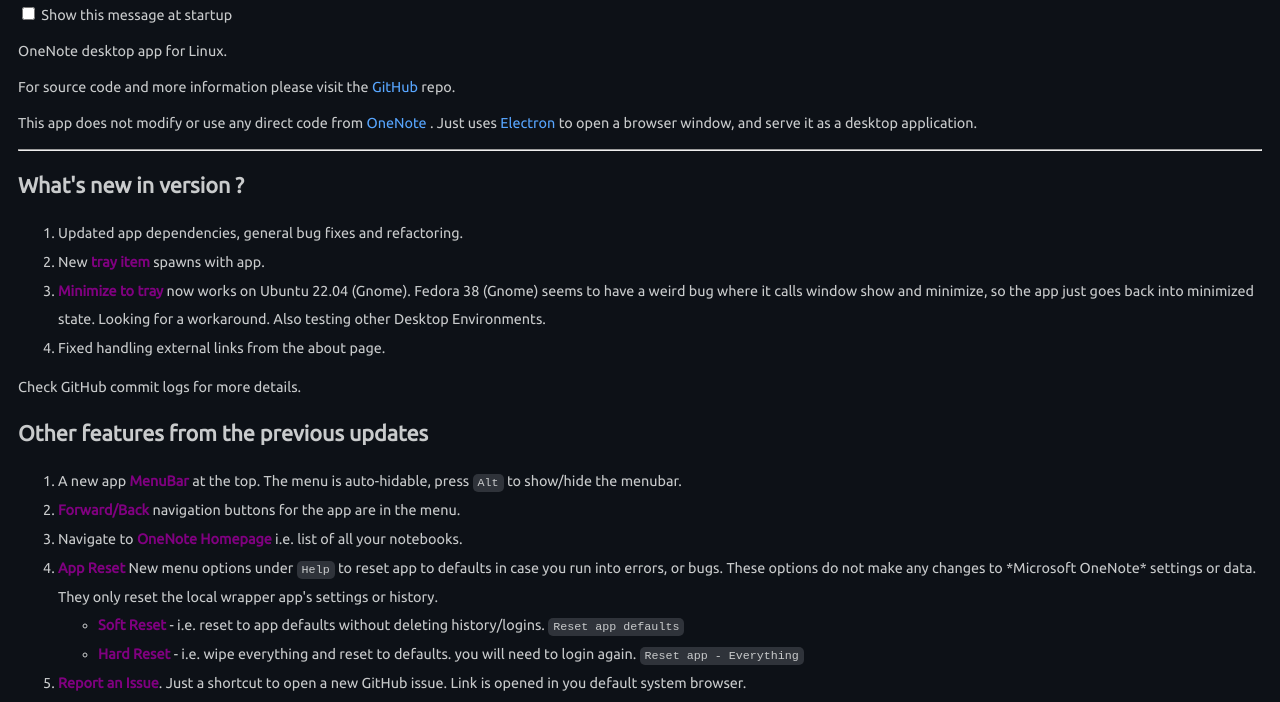
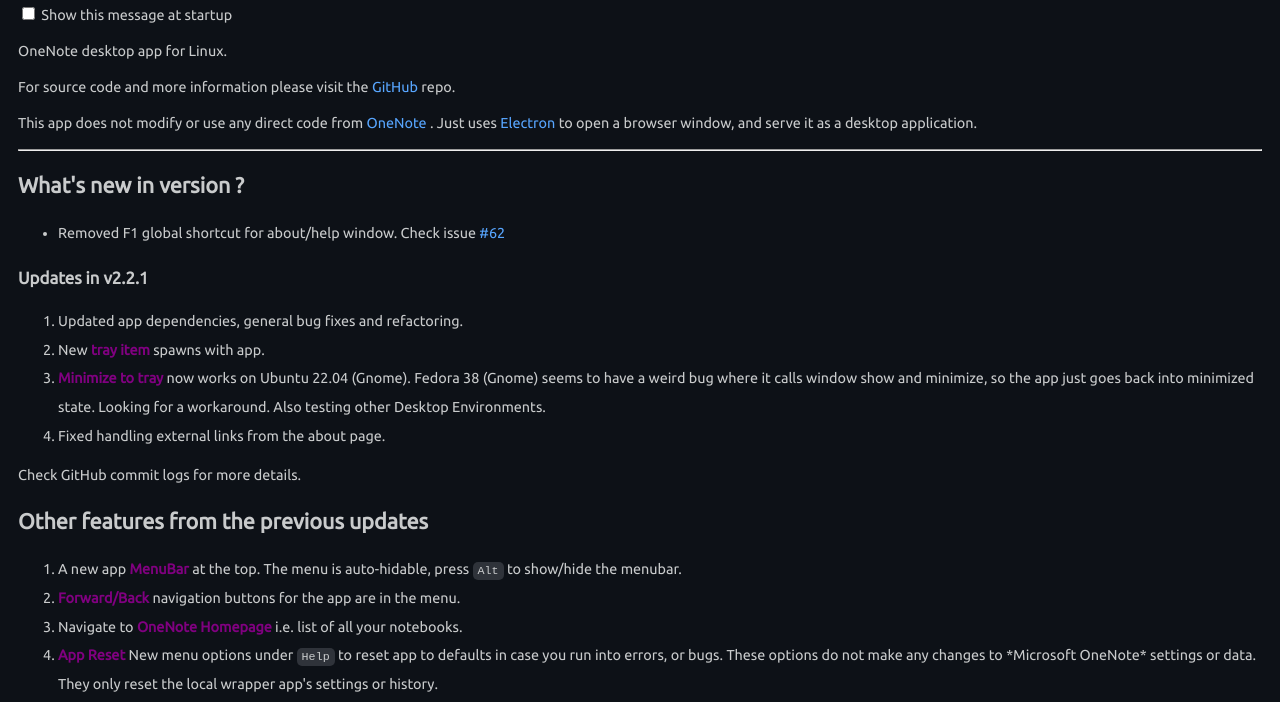
Before and after one commit to anujdatar/onenote-desktop, an Electron app: page src/about.html in a window 1280 px wide. Shown: the part 86-788 px from the top of the page. Drawn offline with Linux system fonts and the light colour scheme.

Commit message:
version bump, updated readme and about.html with change

```diff
--- a/package.json
+++ b/package.json
@@ -1,7 +1,7 @@
 {
   "name": "onenote-desktop",
   "productName": "OneNote",
-  "version": "2.2.1",
+  "version": "2.2.2",
   "description": "OneNote Desktop Client for Linux",
   "productDescription": "OneNote.com wrapped in electron packaged for Linux",
   "main": "lib/",
--- a/src/about.html
+++ b/src/about.html
@@ -56,6 +56,13 @@
   <h2>What's new in version
     <script>window.electron.writeVer()</script>?
   </h2>
+  <ul>
+    <li>Removed F1 global shortcut for about/help window. Check issue
+      <a href="https://github.com/anujdatar/onenote-desktop/issues/62"
+        rel="noreferrer noopener" target="_blank">#62</a>
+    </li>
+  </ul>
+  <h3>Updates in v2.2.1</h3>
   <ol>
     <li>
       Updated app dependencies, general bug fixes and refactoring.
```
Also changed, not shown: README.md.
